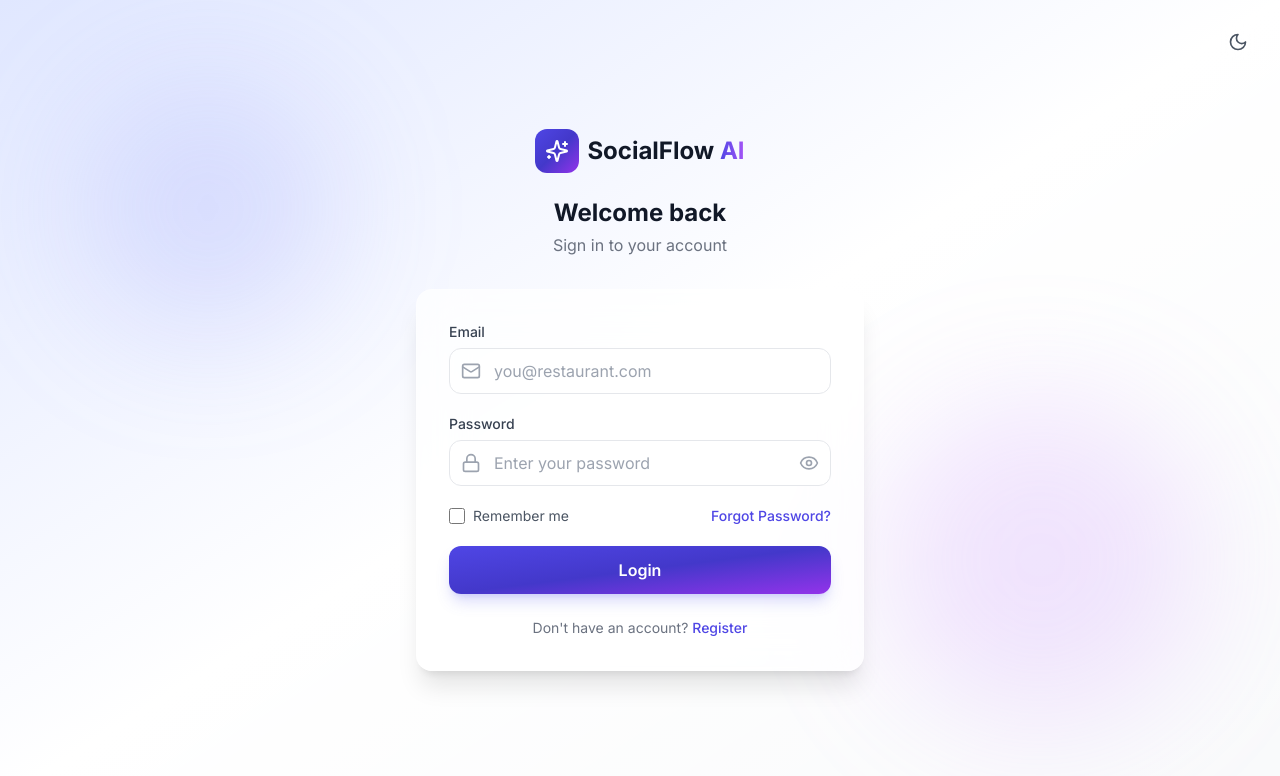
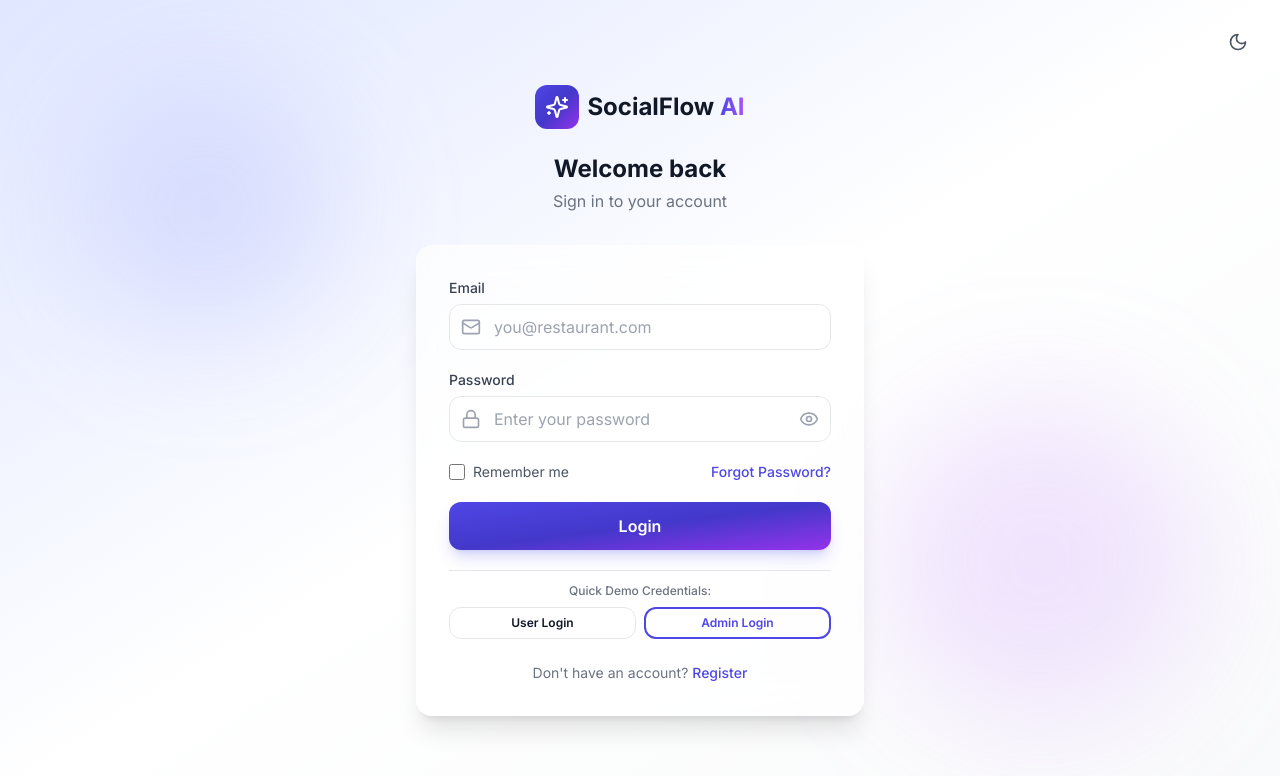
Before and after one commit to yogesh201206/social-ai, a React (Vite) app: page /login in a window 1280 px wide. Shown: the top 776 px of the page. Built offline with nearby package versions, Linux system fonts and the light colour scheme.

Commit message:
admin login 1

```diff
--- a/src/components/DashboardTopbar.jsx
+++ b/src/components/DashboardTopbar.jsx
@@ -1,6 +1,6 @@
 import { useState, useRef, useEffect } from 'react'
 import { useNavigate, Link } from 'react-router-dom'
-import { Menu, Bell, Moon, Sun, User, Settings, LogOut, CheckCheck, Trash2 } from 'lucide-react'
+import { Menu, Bell, Moon, Sun, User, Settings, LogOut, CheckCheck, Trash2, ShieldCheck } from 'lucide-react'
 import { useTheme } from '../context/ThemeContext'
 import { useNotifications } from '../context/NotificationContext'
 import { userProfile } from '../data/dashboardData'
@@ -168,6 +168,14 @@ export default function DashboardTopbar({ title, onMenuClick }) {
                     <Settings className="h-4 w-4" />
                     Settings
                   </Link>
+                  <Link
+                    to="/admin"
+                    onClick={() => setShowProfile(false)}
+                    className="flex items-center gap-3 px-3 py-2.5 rounded-xl text-sm text-purple-600 dark:text-purple-400 hover:bg-purple-50 dark:hover:bg-purple-900/20 font-semibold transition-colors"
+                  >
+                    <ShieldCheck className="h-4 w-4" />
+                    Admin Panel
+                  </Link>
                   <button
                     onClick={handleLogout}
                     className="flex items-center gap-3 w-full px-3 py-2.5 rounded-xl text-sm text-red-600 dark:text-red-400 hover:bg-red-50 dark:hover:bg-red-900/20 transition-colors"
--- a/src/pages/Login.jsx
+++ b/src/pages/Login.jsx
@@ -112,6 +112,36 @@ export default function Login() {
             <Button type="submit" className="w-full" size="lg" loading={loading}>
               Login
             </Button>
+
+            <div className="pt-3 border-t border-gray-200 dark:border-gray-700 text-center">
+              <p className="text-xs text-gray-500 dark:text-gray-400 mb-2 font-medium">Quick Demo Credentials:</p>
+              <div className="flex gap-2">
+                <Button
+                  type="button"
+                  variant="secondary"
+                  size="sm"
+                  className="w-1/2 text-xs"
+                  onClick={() => {
+                    setForm({ email: 'user@socialflow.ai', password: 'password123', remember: true })
+                    setTimeout(() => navigate('/dashboard'), 300)
+                  }}
+                >
+                  User Login
+                </Button>
+                <Button
+                  type="button"
+                  variant="outline"
+                  size="sm"
+                  className="w-1/2 text-xs"
+                  onClick={() => {
+                    setForm({ email: 'admin@socialflow.ai', password: 'adminpassword', remember: true })
+                    setTimeout(() => navigate('/admin'), 300)
+                  }}
+                >
+                  Admin Login
+                </Button>
+              </div>
+            </div>
           </form>
 
           <p className="text-center text-sm text-gray-500 dark:text-gray-400 mt-6">
```
